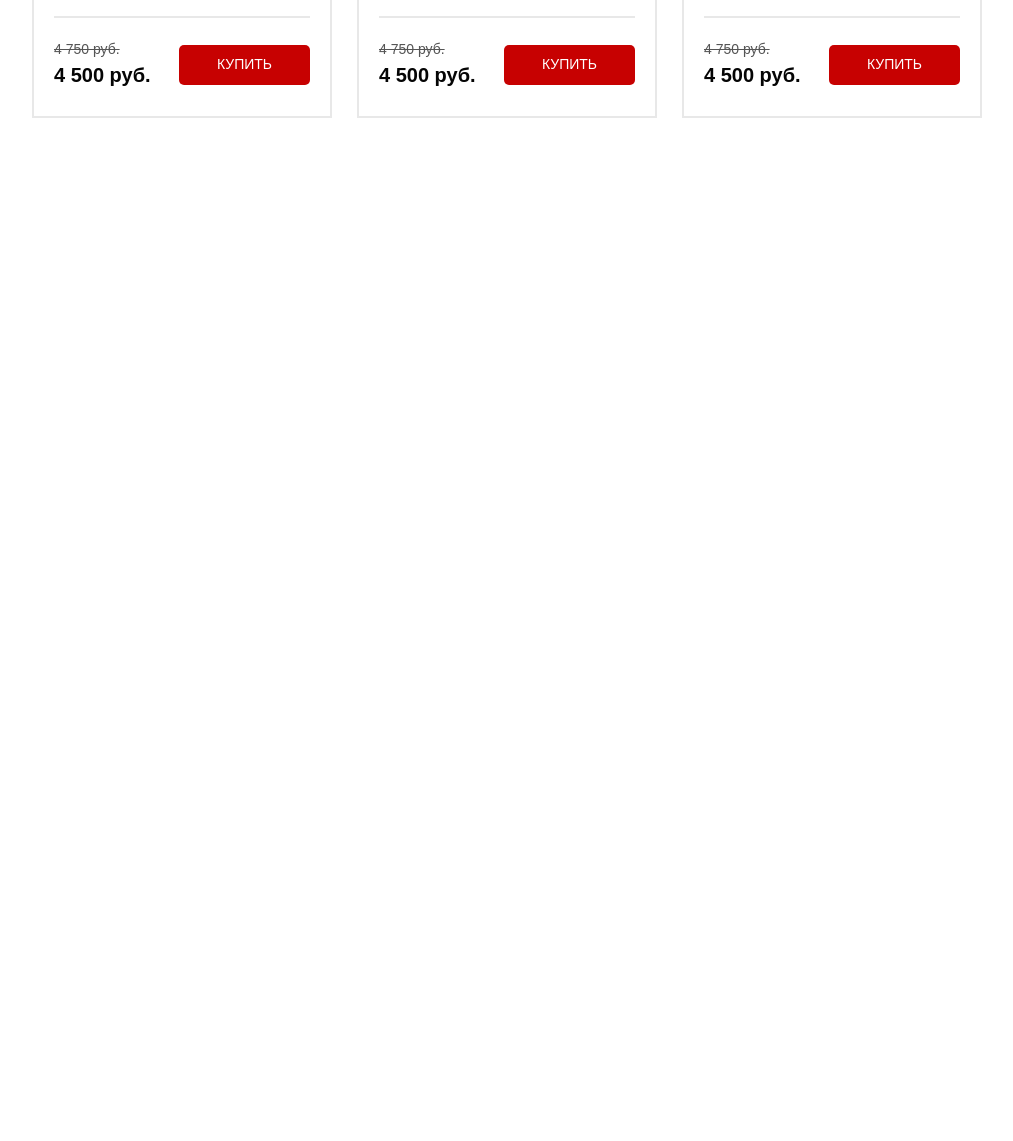
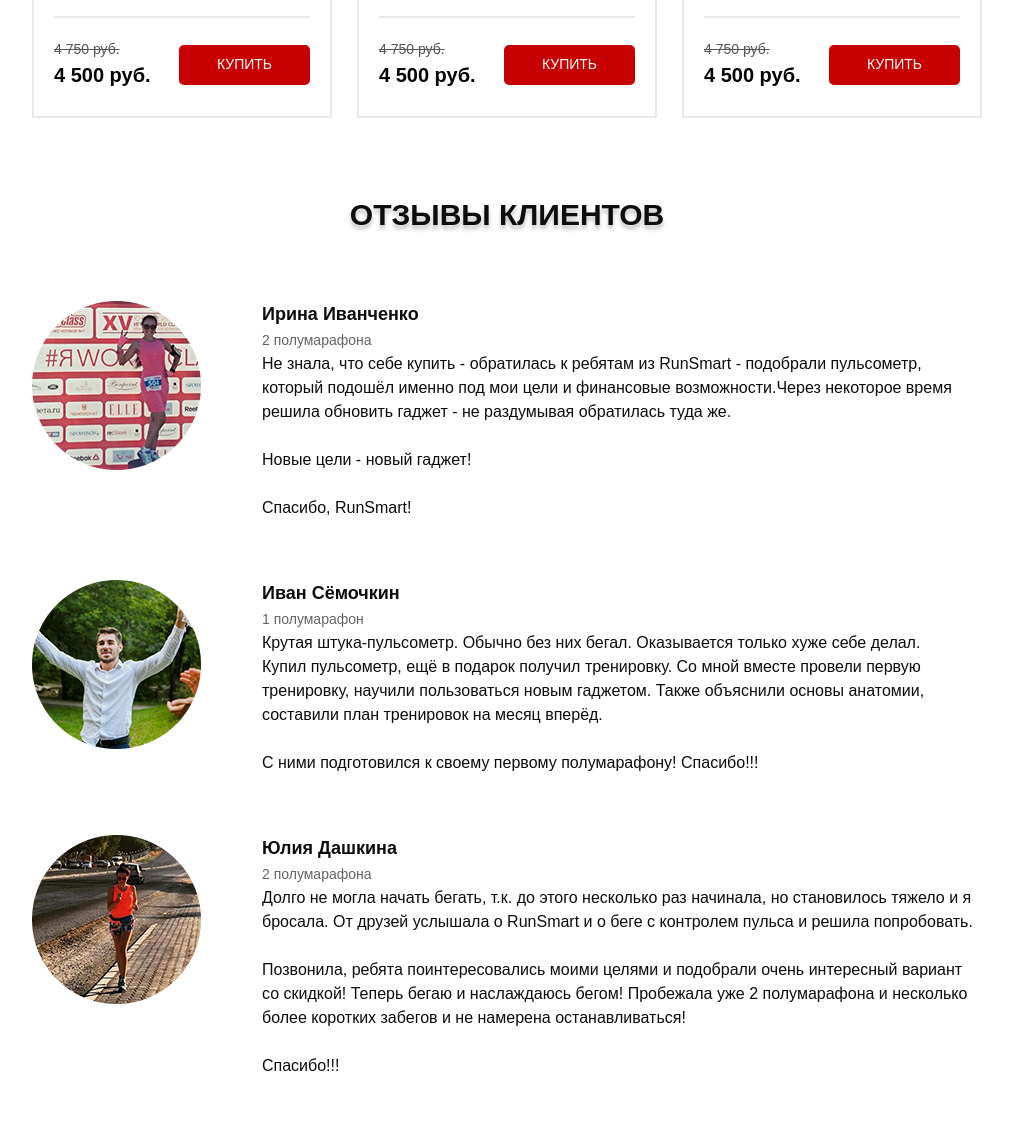
Before and after one commit to fundamentum71/runSmart, a website: page src/index.html in a window 1280 px wide. Shown: the part 3675-4816 px from the top of the page, without its empty margins (133-1146 px from the left). Before the commit the page ends 3913 px from the top, so only its background shows below. Drawn offline with nearby package versions, Linux system fonts and the light colour scheme; a web font is replaced by a local one.

Commit message:
add reviews

```diff
--- a/src/index.html
+++ b/src/index.html
@@ -525,6 +525,62 @@
 				</div>
 			</div>
 		</section>
+		<section class="reviews">
+			<div class="container">
+				<h2 class="title reviews_pading">отзывы клиентов</h2>
+				<div class="reviews__wrape">
+					<img src="img/comment/photo_1.png" alt="user1" class="reviews__img" />
+					<div class="reviews__content">
+						<div class="reviews__user-name">Ирина Иванченко</div>
+						<div class="reviews__distans">2 полумарафона</div>
+						<div class="reviews__discr">
+							Не знала, что себе купить - обратилась к ребятам из RunSmart -
+							подобрали пульсометр, который подошёл именно под мои цели и
+							финансовые возможности.Через некоторое время решила обновить
+							гаджет - не раздумывая обратилась туда же. <br /><br />
+							Новые цели - новый гаджет! <br /><br />
+							Спасибо, RunSmart!
+						</div>
+					</div>
+				</div>
+				<div class="reviews__wrape">
+					<img src="img/comment/photo_2.png" alt="user2" class="reviews__img" />
+					<div class="reviews__content">
+						<div class="reviews__user-name">Иван Сёмочкин</div>
+						<div class="reviews__distans">1 полумарафон</div>
+						<div class="reviews__discr">
+							Крутая штука-пульсометр. Обычно без них бегал. Оказывается только
+							хуже себе делал. <br />
+							Купил пульсометр, ещё в подарок получил тренировку. Со мной вместе
+							провели первую тренировку, научили пользоваться новым гаджетом.
+							Также объяснили основы анатомии, составили план тренировок на
+							месяц вперёд. <br />
+							<br />
+							С ними подготовился к своему первому полумарафону! Спасибо!!!
+						</div>
+					</div>
+				</div>
+				<div class="reviews__wrape">
+					<img src="img/comment/photo_3.png" alt="user3" class="reviews__img" />
+					<div class="reviews__content">
+						<div class="reviews__user-name">Юлия Дашкина</div>
+						<div class="reviews__distans">2 полумарафона</div>
+						<div class="reviews__discr">
+							Долго не могла начать бегать, т.к. до этого несколько раз
+							начинала, но становилось тяжело и я бросала. От друзей услышала о
+							RunSmart и о беге с контролем пульса и решила попробовать. <br />
+							<br />
+							Позвонила, ребята поинтересовались моими целями и подобрали очень
+							интересный вариант со скидкой! Теперь бегаю и наслаждаюсь бегом!
+							Пробежала уже 2 полумарафона и несколько более коротких забегов и
+							не намерена останавливаться!<br />
+							<br />
+							Спасибо!!!
+						</div>
+					</div>
+				</div>
+			</div>
+		</section>
 
 		<script src="https://ajax.googleapis.com/ajax/libs/jquery/1.12.4/jquery.min.js"></script>
 		<script src="https://cdnjs.cloudflare.com/ajax/libs/tiny-slider/2.9.2/min/tiny-slider.js"></script>
--- a/src/sass/blocks/_catalog.scss
+++ b/src/sass/blocks/_catalog.scss
@@ -1,5 +1,5 @@
 .catalog {
-	padding-bottom: 100px;
+	padding-bottom: 59px;
 	&__tabs {
 		margin-top: 70px;
 		list-style-type: none;
--- a/src/sass/blocks/_media.scss
+++ b/src/sass/blocks/_media.scss
@@ -6,6 +6,10 @@
 		.next {
 			right: 30px;
 		}
+	}
+	.reviews {
+		padding-left: 20px;
+		padding-right: 20px;
 	}
 }
 @media (max-width: 990px) {
@@ -187,7 +191,6 @@
 		&__descr {
 			padding-top: 18px;
 			line-height: 22px;
-			//margin-top: 30px;
 		}
 	}
 	.carousel {
@@ -205,4 +208,21 @@
 			}
 		}
 	}
+	.reviews {
+		&__wrape {
+			flex-direction: column;
+			justify-content: center;
+			img {
+				margin: 0 auto;
+				margin-bottom: 40px;
+			}
+		}
+		&__user-name {
+			text-align: center;
+		}
+		&__distans {
+			text-align: center;
+			margin-bottom: 20px;
+		}
+	}
 }
--- /dev/null
+++ b/src/sass/blocks/_reviews.scss
@@ -0,0 +1,33 @@
+.reviews {
+	min-height: 920px;
+	padding-bottom: 20px;
+	&_pading {
+		padding-bottom: 60px;
+	}
+	&__wrape {
+		display: flex;
+		align-items: flex-start;
+		padding-bottom: 60px;
+		img {
+			width: 169px;
+			height: 169px;
+			margin-right: 61px;
+		}
+	}
+	&__user-name {
+		font-weight: 700;
+		font-size: 18px;
+		color: #0d0d0d;
+	}
+	&__distans {
+		font-weight: 500;
+		font-size: 14px;
+		line-height: 24px;
+		color: #646464;
+	}
+	&__discr {
+		font-weight: 300;
+		font-size: 16px;
+		color: #0d0d0d;
+	}
+}
--- a/src/sass/style.scss
+++ b/src/sass/style.scss
@@ -19,5 +19,6 @@
 @import 'blocks/forms';
 @import 'blocks/carousel';
 @import 'blocks/catalog';
+@import 'blocks/reviews';
 
 @import 'blocks/media';
```
Also changed, not shown: src/css/style.min.css.
